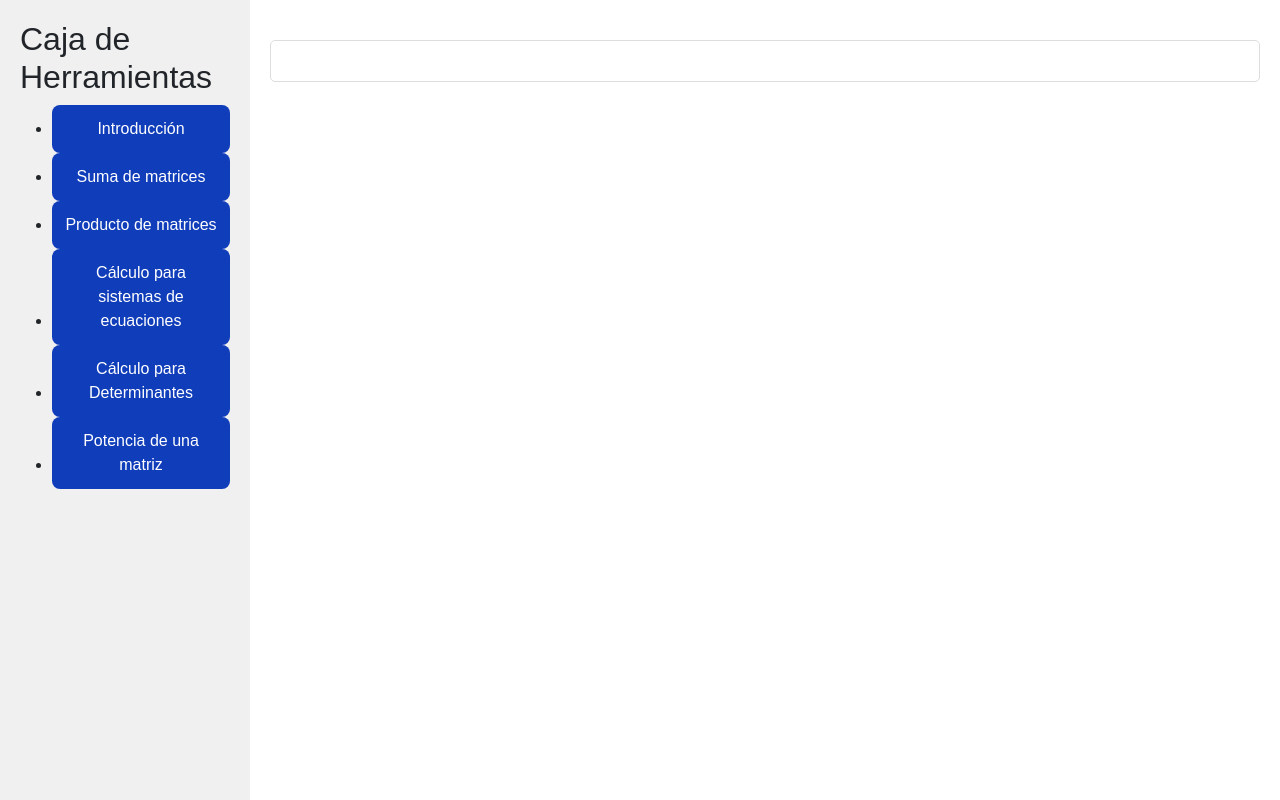
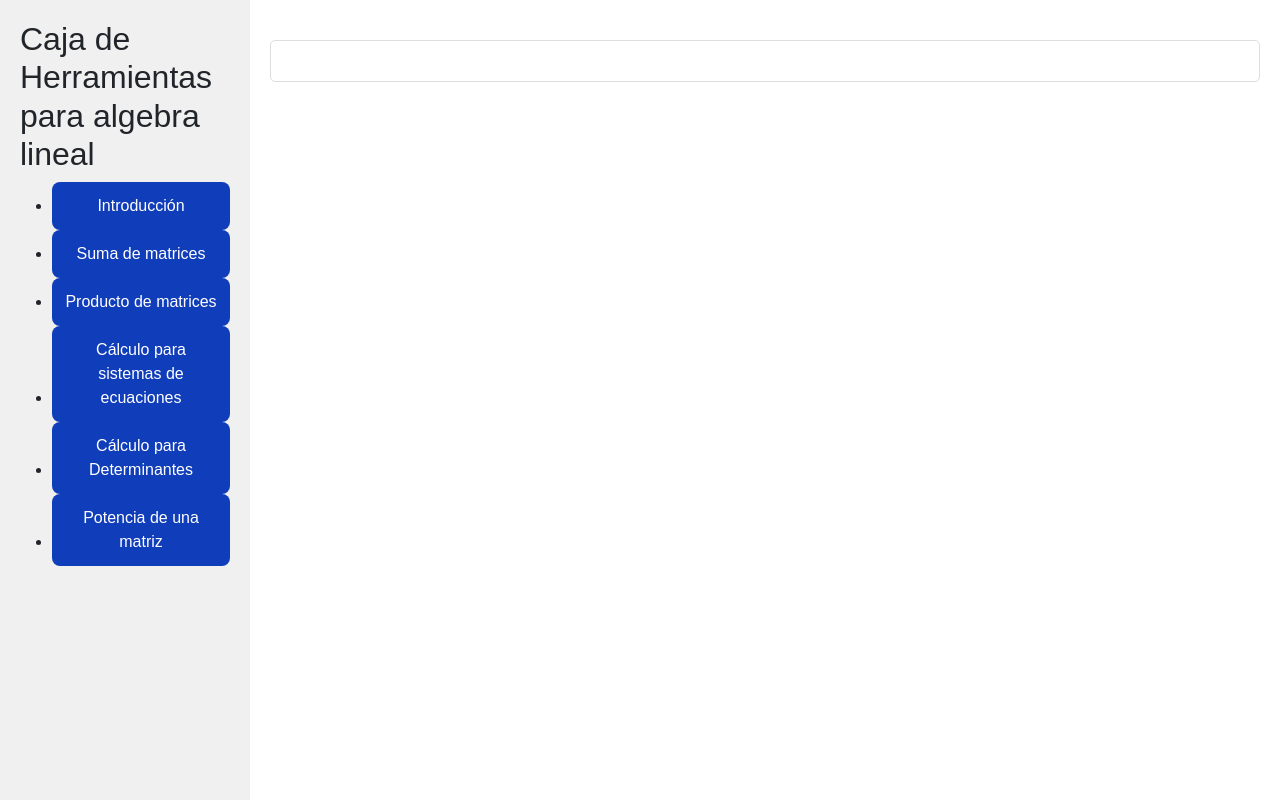
Before and after one commit to jestrada2020/AlgebraLinealOperacionesB1, a plain HTML site: page index.html in a window 1280 px wide. Drawn offline with nearby package versions, Linux system fonts and the light colour scheme; some packages are replaced by stand-ins of ours.

Commit message:
CambioViernes1
CambioViernes1

```diff
--- a/index.html
+++ b/index.html
@@ -71,7 +71,7 @@
 </head>
 <body>
     <div id="sidebar">
-        <h2>Caja de Herramientas</h2>
+        <h2>Caja de Herramientas para algebra lineal</h2>
         <ul>
             <li><button onclick="app.loadTool('introduccion1')">Introducción</button></li>
             <!-- <li><button onclick="app.loadTool('determinantes2')">Cálculo de Matrices2</button></li> -->
```
